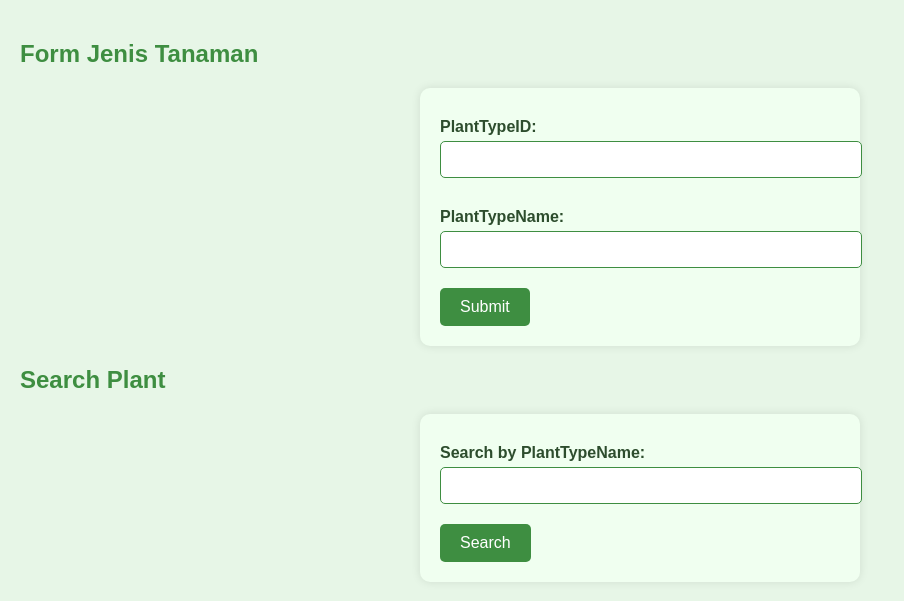
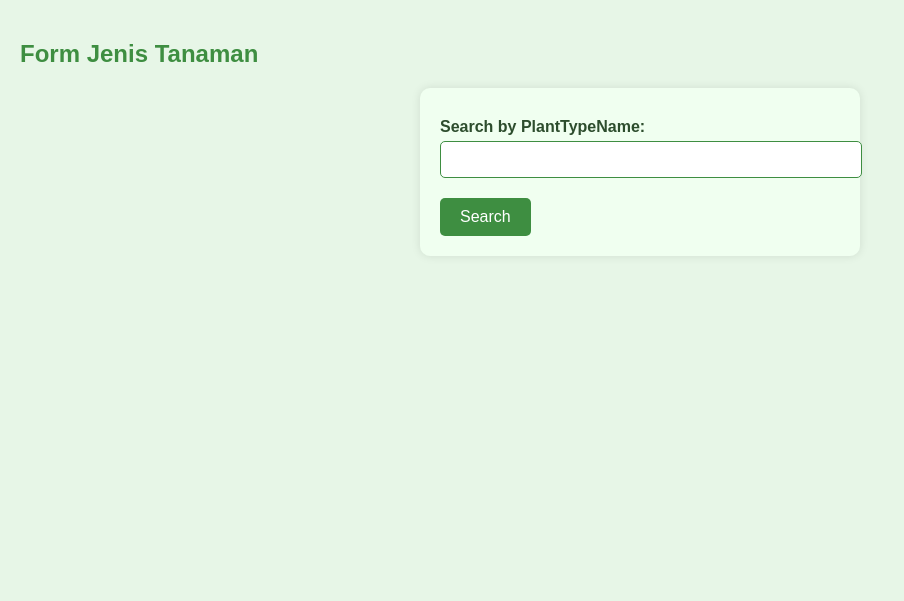
Before and after one commit to AgilHD/HaloPetani, a PHP site: page /list-tanaman.php in a window 1280 px wide. Shown: the top 601 px of the page, without its empty margins (0-904 px from the left). Run offline with PHP 8.4, Linux system fonts and the light colour scheme.

Commit message:
Update1.1 list-tanaman.php

```diff
--- a/haloPetani/list-tanaman.php
+++ b/haloPetani/list-tanaman.php
@@ -65,15 +65,6 @@
 </head>
 <body>
     <h2>Form Jenis Tanaman</h2>
-    <form action="proses-daftar.php" method="POST">
-        <label for="plantTypeID">PlantTypeID:</label>
-        <input type="text" id="plantTypeID" name="plantTypeID">
-        <label for="plantTypeName">PlantTypeName:</label>
-        <input type="text" id="plantTypeName" name="plantTypeName">
-        <input type="submit" value="Submit">
-    </form>
-
-    <h2>Search Plant</h2>
     <form onsubmit="return searchPlant()">
         <label for="searchQuery">Search by PlantTypeName:</label>
         <input type="text" id="searchQuery" name="searchQuery">
```
